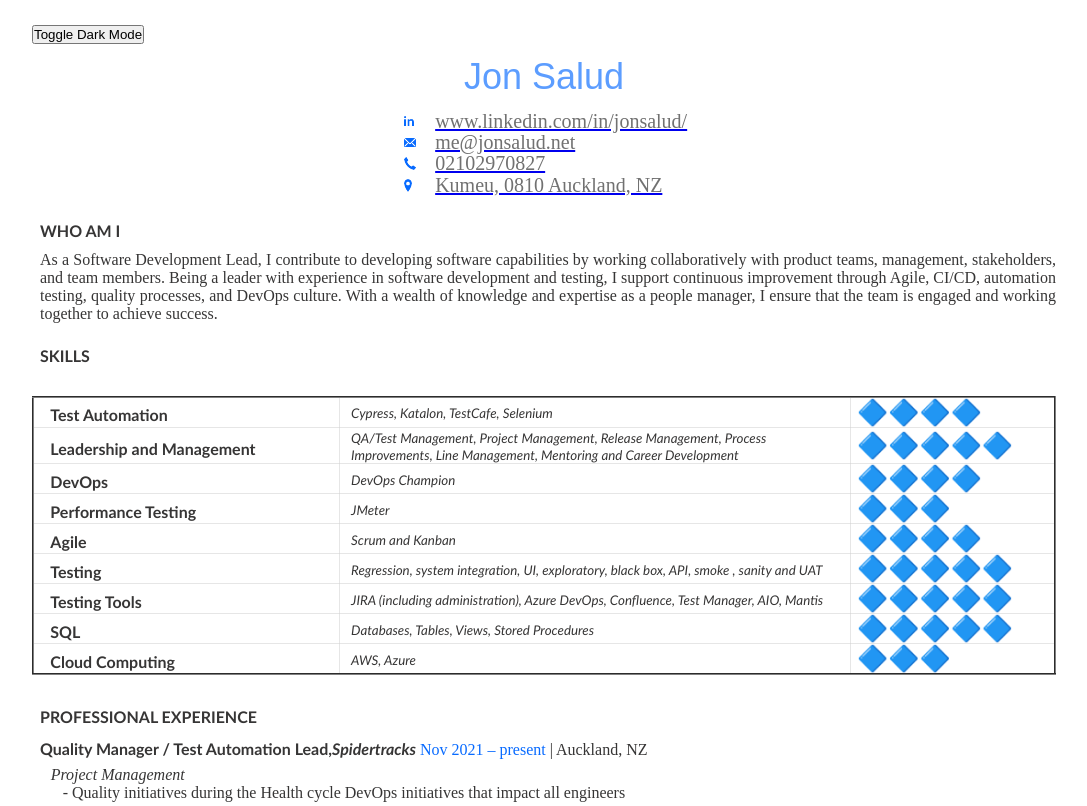
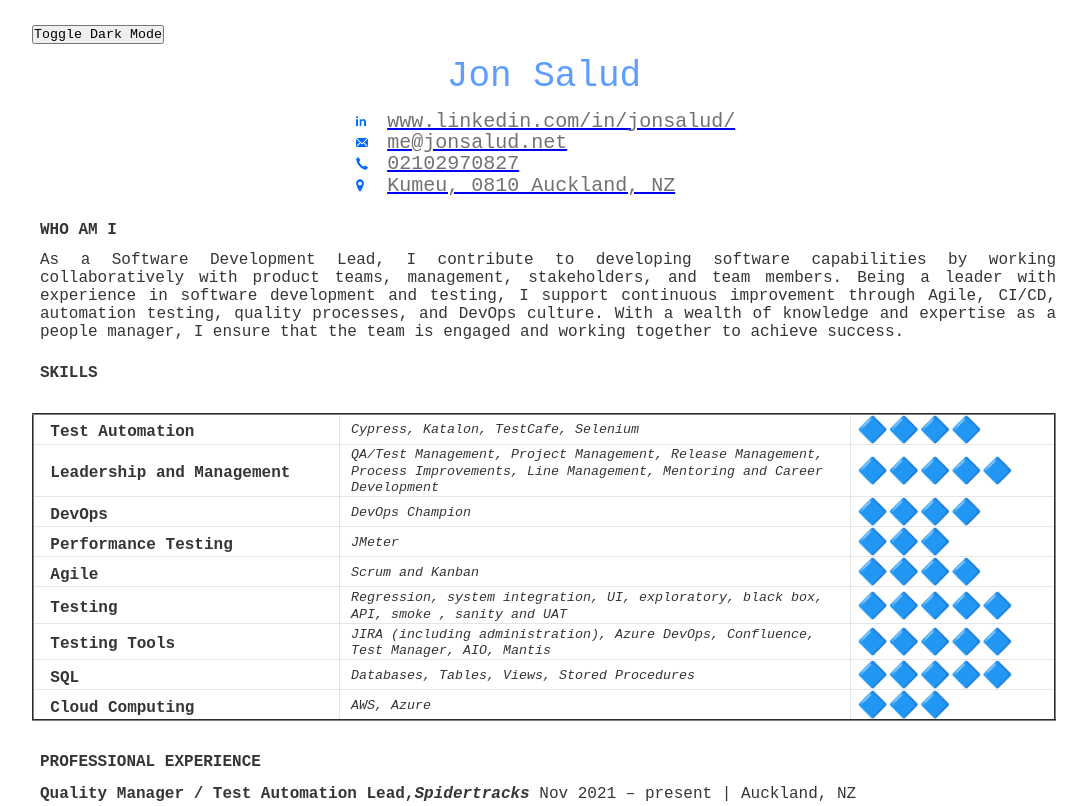
Before and after one commit to jon-salud/cv, a plain HTML site: page index.html in a window 1280 px wide. Shown: the top 806 px of the page, without its empty margins (96-1183 px from the left). Drawn offline with Linux system fonts and the light colour scheme.

Commit message:
changed fonts to monospace

```diff
--- a/index.html
+++ b/index.html
@@ -26,8 +26,7 @@
         }
 
         h1 {
-            /* color: #0A0000; */
-            font-family: "Trebuchet MS", sans-serif;
+            font-family: monospace;
             font-style: normal;
             font-weight: bold;
             text-decoration: none;
@@ -36,8 +35,7 @@
 
         .p,
         p {
-            /* color: #0A0000; */
-            font-family: MingLiU_HKSCS, serif;
+            font-family: monospace;
             font-style: normal;
             font-weight: normal;
             text-decoration: none;
@@ -46,8 +44,7 @@
         }
 
         h2 {
-            /* color: #0A0000; */
-            font-family: "Trebuchet MS", sans-serif;
+            font-family: monospace;
             font-style: normal;
             font-weight: bold;
             text-decoration: none;
@@ -55,8 +52,7 @@
         }
 
         .s1 {
-            /* color: #0A0000; */
-            font-family: "Trebuchet MS", sans-serif;
+            font-family: monospace;
             font-style: italic;
             font-weight: normal;
             text-decoration: none;
@@ -64,8 +60,8 @@
         }
 
         .s2 {
-            color: #076AFF;
-            font-family: MingLiU_HKSCS, serif;
+            color: #076AFF
+            font-family: monospace;
             font-style: normal;
             font-weight: normal;
             text-decoration: none;
@@ -73,8 +69,7 @@
         }
 
         .s3 {
-            /* color: #0A0000; */
-            font-family: MingLiU_HKSCS, serif;
+            font-family: monospace;
             font-style: normal;
             font-weight: normal;
             text-decoration: none;
@@ -82,8 +77,7 @@
         }
 
         .a {
-            color: #0A0000;
-            font-family: MingLiU_HKSCS, serif;
+            font-family: monospace;
             font-style: normal;
             font-weight: normal;
             text-decoration: none;
@@ -106,10 +100,10 @@
 </head>
 
 <body style="padding-left: 10%; padding-right: 10%;">
-    <button style="margin-right:auto; margin-left:auto;" onclick="myFunction()">Toggle Dark Mode</button>
+    <button style="margin-right:auto; margin-left:auto; font-family: monospace;" onclick="myFunction()">Toggle Dark Mode</button>
     <br />
     <p style="padding-left: 0pt;text-indent: 0pt;line-height: 50pt;text-align: center;">
-        <span style=" color: #5c9dff; font-family: sans-serif; font-style: normal; font-weight:normal; text-decoration: none; font-size:36px;">
+        <span style=" color: #5c9dff; font-family: monospace; font-style: normal; font-weight:normal; text-decoration: none; font-size:36px;">
             Jon Salud
         </span>
     </p>
```
